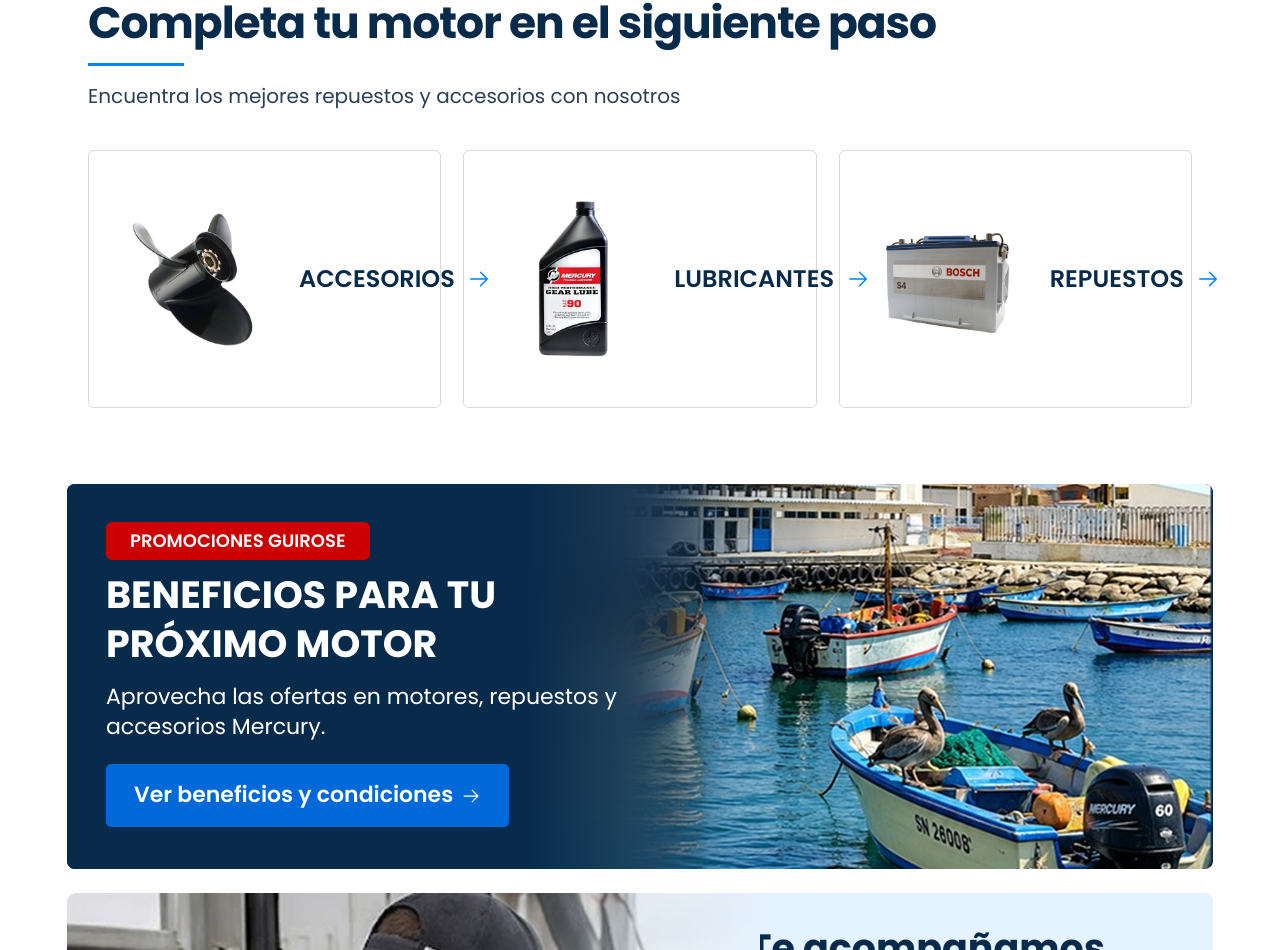
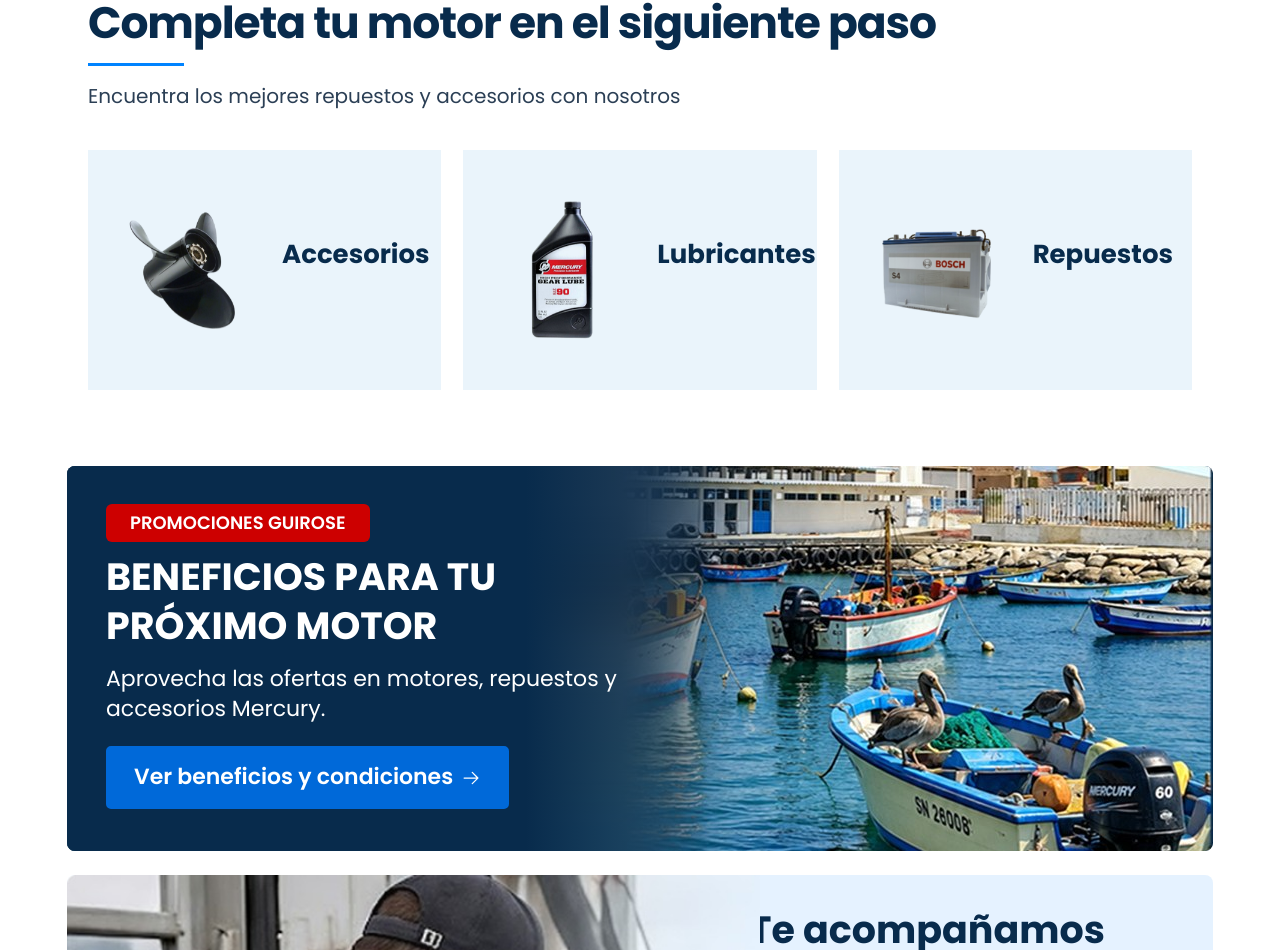
Before and after one commit to guirose/guirose-web, a Next.js app: page / in a window 1280 px wide. Shown: the part 1576-2526 px from the top of the page. Built offline with nearby package versions, Linux system fonts and the light colour scheme.

Commit message:
feat(ui): rediseña las tarjetas de categoría con descripción

```diff
--- a/src/ui/TarjetaCategoria.tsx
+++ b/src/ui/TarjetaCategoria.tsx
@@ -1,31 +1,36 @@
 import type { ReactNode } from "react";
-import { ArrowRightIcon } from "@phosphor-icons/react/ssr";
 
 type PropsTarjetaCategoria = {
   titulo: string;
+  descripcion: string;
+  textoEnlace: string;
   href: string;
   imagen: ReactNode;
 };
 
 export default function TarjetaCategoria({
   titulo,
+  descripcion,
+  textoEnlace,
   href,
   imagen,
 }: PropsTarjetaCategoria) {
   return (
     <a
       href={href}
-      className="group flex min-h-[258px] items-center gap-4 rounded-md border border-guirose-borde px-6 transition duration-150 ease-out hover:border-guirose-azul active:scale-[0.98]"
+      className="flex min-h-[240px] items-center gap-5 ounded-xl bg-guirose-espuma px-6 py-5 transition duration-200 ease-out hover:-translate-y-1 hover:bg-guirose-espuma-fuerte active:scale-[0.98] motion-reduce:hover:translate-y-0"
     >
-      <div className="relative h-[200px] w-[170px] shrink-0">{imagen}</div>
-      <div className="flex flex-1 items-center justify-between gap-3">
-        <span className="text-2xl font-semibold uppercase text-guirose-marino">
+      <div className="relative h-[190px] w-[150px] shrink-0 mix-blend-multiply">
+        {imagen}
+      </div>
+      <div className="min-2-0">
+        <h3 className="text-[26px] font-bold leading-[1.2] text-guirose-marino">
           {titulo}
+        </h3>
+        <p className="mt-2 text-[17px] text-guirose-texto">{descripcion}</p>
+        <span className="mt-3 inline-block text-base font-semibold text-guirose-accion underline decoration-[1.5px] underline-offset-[6px]">
+          {textoEnlace}
         </span>
-        <ArrowRightIcon
-          aria-hidden="true"
-          className="h-6 w-6 shrink-0 text-guirose-azul transition-transform group-hover:translate-x-1"
-        />
       </div>
     </a>
   );
```
